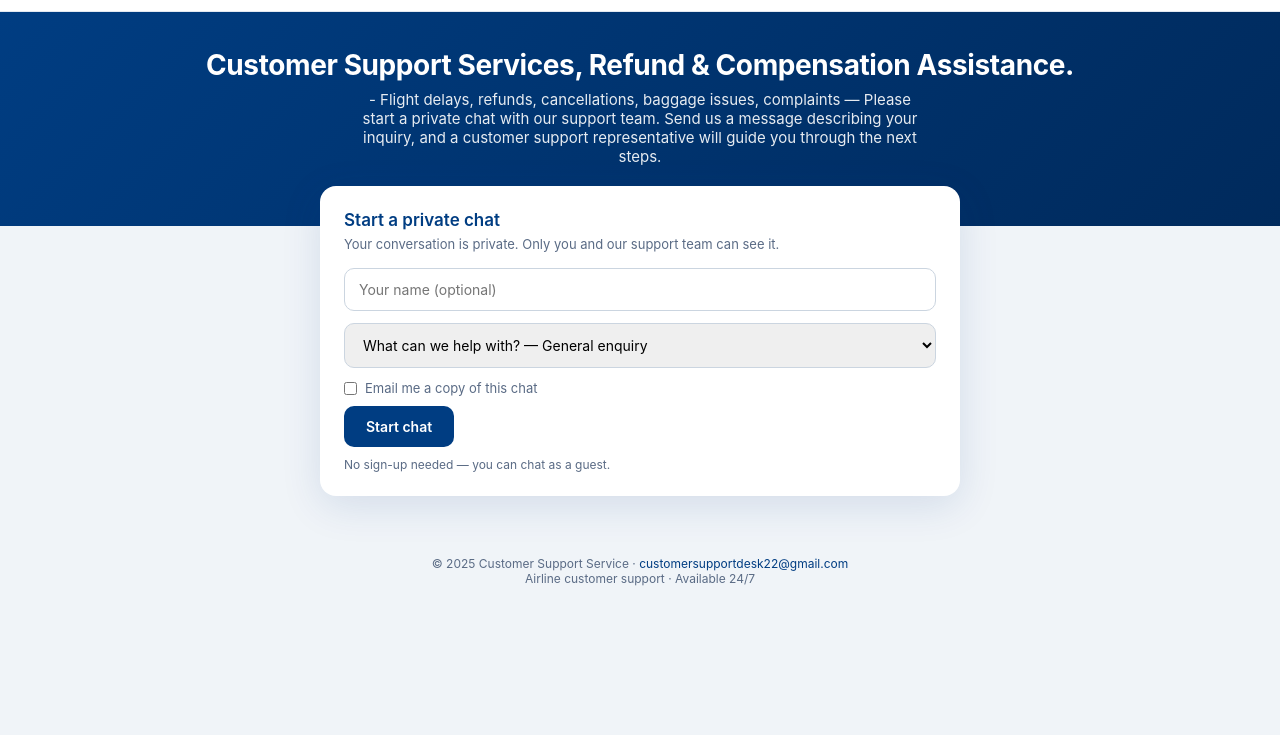
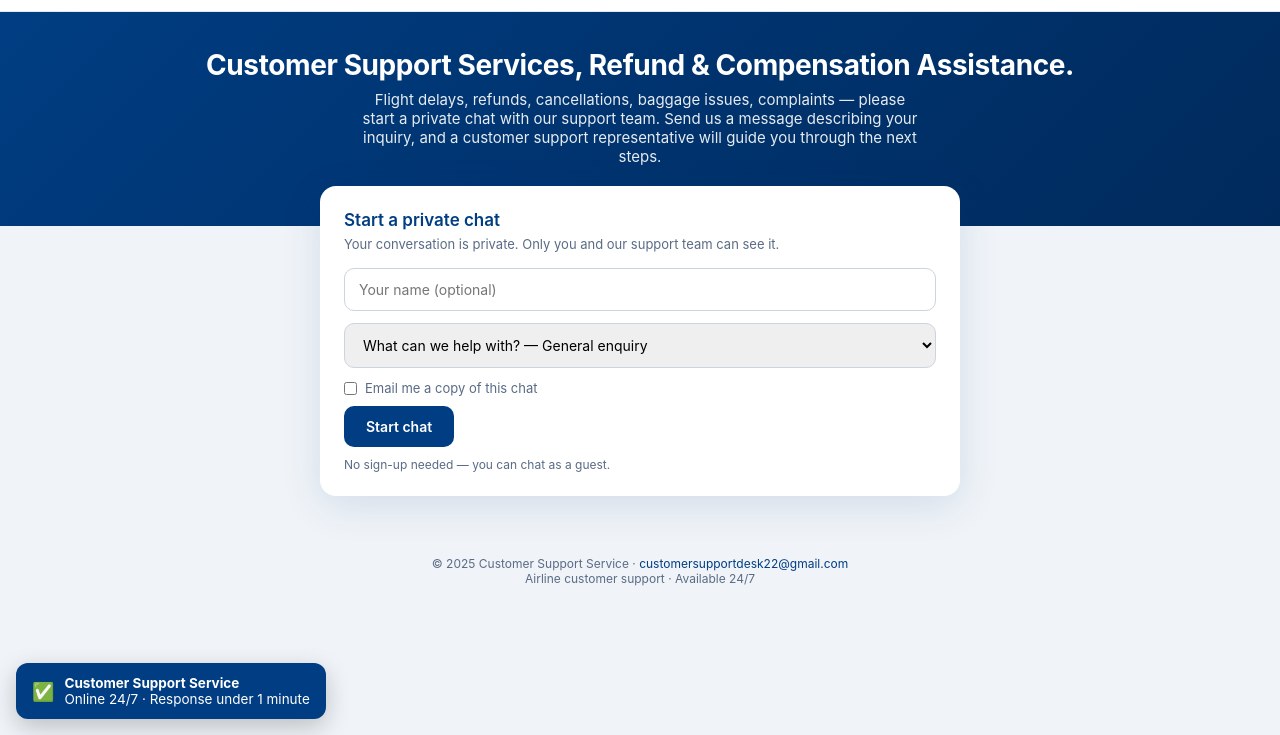
Before and after one commit to customersupportdesk22-hue/customer-support-service, a website: page public/index.html in a window 1280 px wide. Shown: the part 65-800 px from the top of the page. Drawn offline with nearby package versions, Linux system fonts and the light colour scheme; no server answers.

Commit message:
Update index.html

```diff
--- a/public/index.html
+++ b/public/index.html
@@ -92,12 +92,8 @@
 </header>
 
 <section class="hero">
-  <h1>Customer Support Services, Refund & Compensation Assistance.
-</h1>
-  <p>-
-Flight delays, refunds, cancellations, baggage issues, complaints —
-
-Please start a private chat with our support team. Send us a message describing your inquiry, and a customer support representative will guide you through the next steps.</p>
+  <h1>Customer Support Services, Refund &amp; Compensation Assistance.</h1>
+  <p>Flight delays, refunds, cancellations, baggage issues, complaints — please start a private chat with our support team. Send us a message describing your inquiry, and a customer support representative will guide you through the next steps.</p>
 </section>
 
 <div class="card">
@@ -149,6 +145,7 @@ Please start a private chat with our support team. Send us a message describing
 </footer>
 
 <script src="/socket.io/socket.io.js"></script>
+<script src="/live-feed.js"></script>
 <script>
 const socket = io({
   reconnection: true,
@@ -243,6 +240,12 @@ window.addEventListener('load', () => {
     restored = true;
     socket.emit('customer:reconnect', { roomId: saved });
   }
+
+  // Start the live feed — trust panel + recent REAL events
+  if (window.CSS_LiveFeed) {
+    setTimeout(() => CSS_LiveFeed.showTrust(), 3000);
+    CSS_LiveFeed.loadRecent();
+  }
 });
 
 socket.on('chat:restored', ({ roomId:id, messages, name, topic, waInvited }) => {
@@ -268,6 +271,13 @@ socket.on('wa:show', () => {
   document.getElementById('waBar').classList.add('show');
   addMsg('WhatsApp option enabled — tap the green button above to continue there.', 'sys');
 });
+
+// ---- LIVE FEED — real events from the server ----
+if (window.CSS_LiveFeed) {
+  socket.on('activity:new', (evt) => {
+    if (evt && evt.type) CSS_LiveFeed.onEvent(evt.type);
+  });
+}
 
 function send(){
   if(!inputEl.value.trim() || !roomId) return;
```
